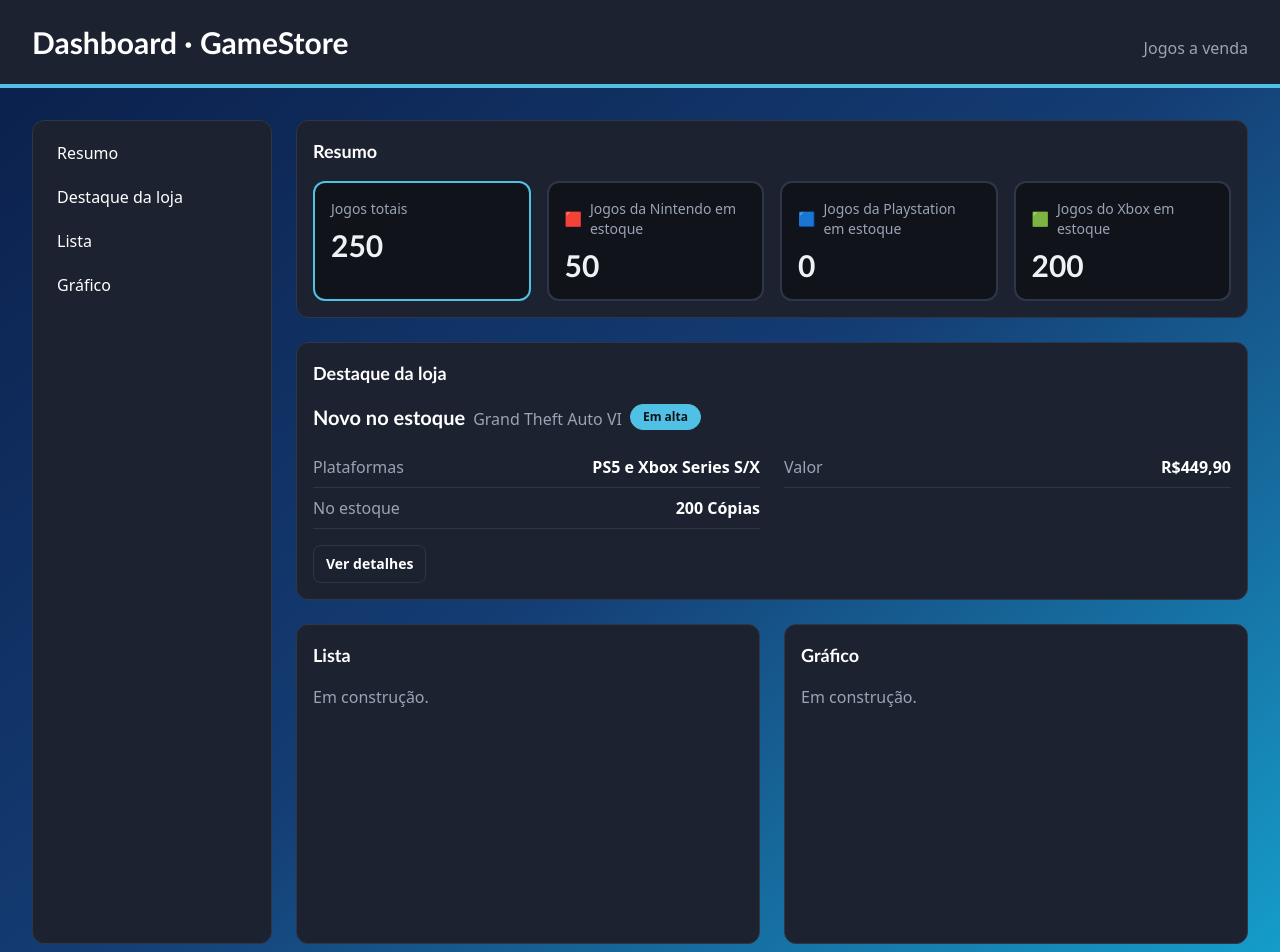
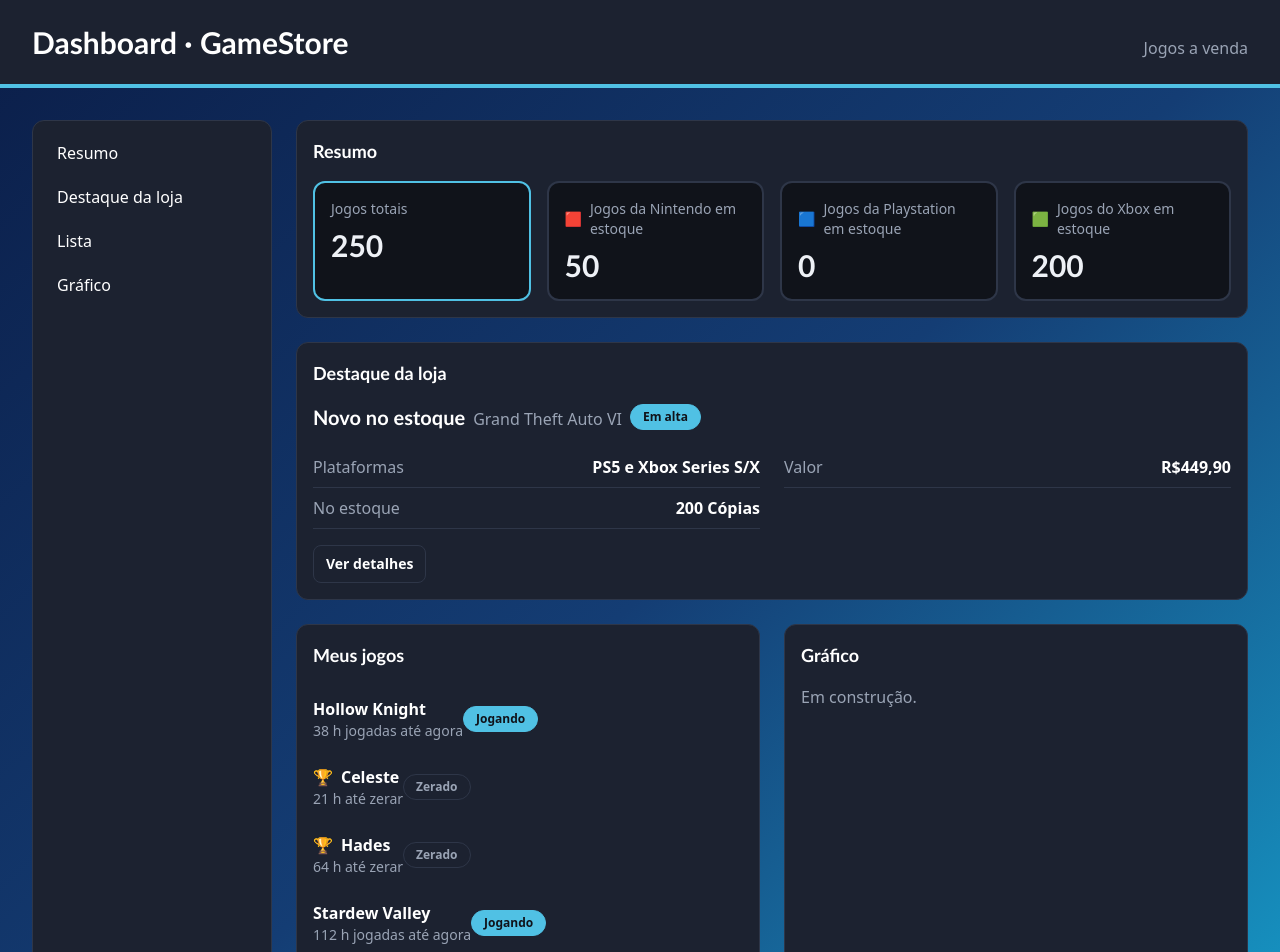
Before and after one commit to BrunoCapellari/dashboard-project, a React (Vite) app: page / in a window 1280 px wide. Shown: the top 952 px of the page. Built offline with nearby package versions, Linux system fonts and the light colour scheme.

Commit message:
feat: updated list

```diff
--- a/src/App.jsx
+++ b/src/App.jsx
@@ -6,6 +6,7 @@ import Panel from './components/Panel.jsx';
 import InfoRow from './components/InfoRow.jsx';
 import StatusBadge from './components/StatusBadge.jsx';
 import DetailsToggle from './components/DetailsToggle.jsx';
+import ListItem from './components/ListItem.jsx';
 
 const summaryCards = [
   { id: 'totalGames', title: 'Jogos totais', value: 250, isHighlighted: true },
@@ -27,6 +28,30 @@ const summaryCards = [
     value: 200,
     icon: '🟩',
   },
+];
+
+const games = [
+  {
+    id: 'hollow-knight',
+    title: 'Hollow Knight',
+    hours: 38,
+    isCompleted: false,
+  },
+  { id: 'celeste', title: 'Celeste', hours: 21, isCompleted: true },
+  { id: 'hades', title: 'Hades', hours: 64, isCompleted: true },
+  {
+    id: 'stardew-valley',
+    title: 'Stardew Valley',
+    hours: 112,
+    isCompleted: false,
+  },
+  {
+    id: 'zelda-totk',
+    title: 'Zelda: Tears of the Kingdom',
+    hours: 83,
+    isCompleted: false,
+  },
+  { id: 'ea-fc-26', title: 'EA Sports FC 26', hours: 45, isCompleted: false },
 ];
 
 function App() {
@@ -74,8 +99,21 @@ function App() {
           </DetailsToggle>
         </Panel>
 
-        <Panel id="list" title="Lista" className="xl:min-h-80">
-          <p className="text-muted">Em construção.</p>
+        <Panel id="list" title="Meus jogos" className="xl:min-h-80">
+          {games.length === 0 ? (
+            <p className="text-muted">Nenhum jogo na lista ainda.</p>
+          ) : (
+            <ul>
+              {games.map((game) => (
+                <ListItem
+                  key={game.id}
+                  title={game.title}
+                  hours={game.hours}
+                  isCompleted={game.isCompleted}
+                />
+              ))}
+            </ul>
+          )}
         </Panel>
 
         <Panel id="chart" title="Gráfico" className="xl:min-h-80">
--- /dev/null
+++ b/src/components/ListItem.jsx
@@ -0,0 +1,18 @@
+import StatusBadge from './StatusBadge.jsx'
+function ListItem({ title, hours, isCompleted = false }) {
+  return (
+    <li className="flex flex-wrap items-center … py-3">
+      <div>
+        <p className="flex items-center gap-2 font-bold">
+          {isCompleted && <span aria-hidden="true">🏆</span>}
+          {title}
+        </p>
+        <p className="text-sm text-muted">
+          {hours} h {isCompleted ? 'até zerar' : 'jogadas até agora'}
+        </p>
+      </div>
+      <StatusBadge label={isCompleted ? 'Zerado' : 'Jogando'} isActive={!isCompleted} />
+    </li>
+  )
+}
+export default ListItem
```
